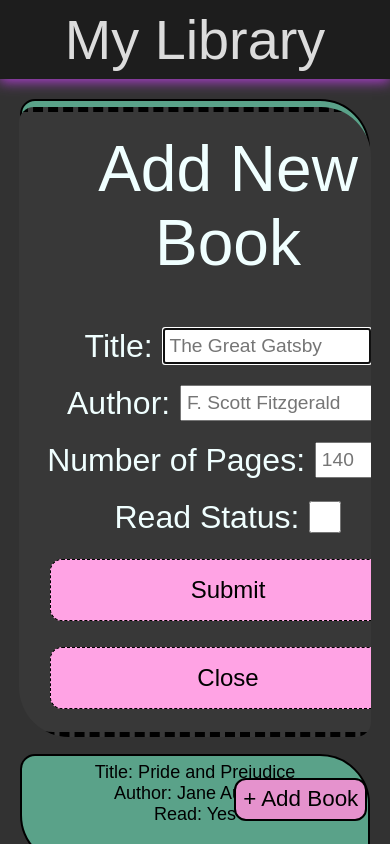
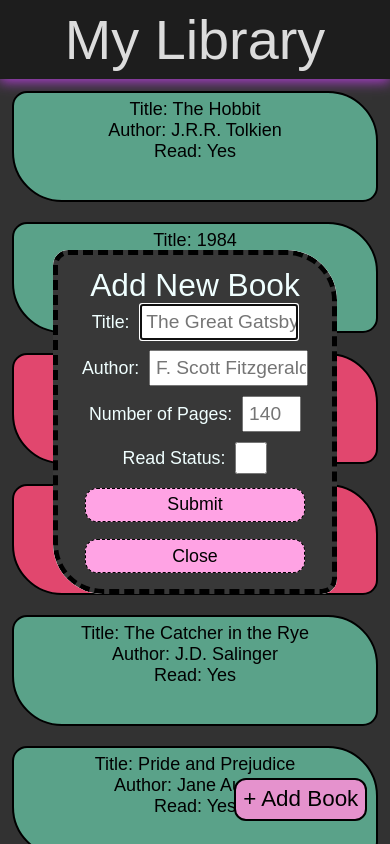
Before and after one commit to loopsc/project-library, a plain HTML site: page index.html in a window 390 px wide. Both pictures are taken after a click on the button "+ Add Book". Shown: the top 844 px of the page. Drawn offline with Linux system fonts and the light colour scheme; a web font is replaced by a local one.

Commit message:
Made website responsive to even smaller screens.
Min screen width size is 320px.
Changes to delete button on a card. Test required on mobile devices.
-Mobile devices can delete a card without expanding said card first by interacting with an invisible button.

```diff
--- a/script.js
+++ b/script.js
@@ -51,9 +51,9 @@ function displayLibrary() {
         read_status.classList.add("read_status");
         pages.textContent = `Read: ${book.readStatus ? "Yes" : "No"}`;
 
-        const editButton = document.createElement("button");
-        editButton.textContent = "🗑 Delete";
-        editButton.classList.add("card_edit_button");
+        const deleteButton = document.createElement("button");
+        deleteButton.textContent = "🗑 Delete";
+        deleteButton.classList.add("card_delete_button");
 
         if (!book.readStatus) {
             card.style.backgroundColor =
@@ -64,10 +64,10 @@ function displayLibrary() {
         card.appendChild(author);
         card.appendChild(pages);
         card.appendChild(read_status);
-        card.appendChild(editButton);
+        card.appendChild(deleteButton);
         container.appendChild(card);
 
-        editButton.addEventListener("click", () => {
+        deleteButton.addEventListener("click", () => {
             const bookID = card.getAttribute("data_id");
             const selectedBook = myLibrary.find((book) => book.id === bookID);
             removeBookFromLibrary(selectedBook)
--- a/styles.css
+++ b/styles.css
@@ -12,6 +12,12 @@
     margin: 0;
     padding: 0;
     font-family: "Winky Sans", sans-serif;
+}
+
+@media (max-width: 320px) {
+    html {
+        font-size: 10px;
+    }
 }
 
 body {
@@ -34,9 +40,9 @@ body {
 
 .card_container {
     display: grid;
-    grid-template-columns: repeat(auto-fit, minmax(350px, 1fr));
+    grid-template-columns: repeat(auto-fit, minmax(300px, 1fr));
     gap: 20px;
-    padding: 20px;
+    padding: 12px;
 }
 
 .card {
@@ -58,7 +64,7 @@ body {
 
 }
 
-.card_edit_button {
+.card_delete_button {
     width: 33%;
     height: 10%;
     background-color: transparent;
@@ -67,18 +73,20 @@ body {
     position: absolute;
     bottom: 15px;
     border-radius: 13px;
+    /* z-index: -1; */
 
-    opacity: 0;
+    visibility: hidden;
     pointer-events: none;
-    transition: opacity 0.3s ease, transform 0.3s ease;
+    transition: visibility 0.1s ease, transform 0.3s ease;
 }
 
-.card:hover .card_edit_button {
-    opacity: 1;
+.card:hover .card_delete_button {
+    visibility: visible;
     pointer-events: auto;
+    /* z-index: 1; */
 }
 
-.card_edit_button:hover {
+.card_delete_button:hover {
     cursor: pointer;
     transform: scale(1.3);
 }
@@ -116,9 +124,8 @@ body {
     display: flex;
     flex-direction: column;
     align-items: center;
-    gap: 3rem;
-    padding: 20px;
-    width: clamp(400px, 60vw,80vw);
+    padding: 12px;
+    width: clamp(250px, 60vw,80vw);
 
     background-color: var(--soft-black);
     border: 5px dashed black;
@@ -128,8 +135,8 @@ body {
 form {
     display: flex;
     flex-direction: column;
-    gap: 20px;
-    font-size: 2rem;
+    gap: 10px;
+    font-size:  calc(10px + 2vw);
     color: azure;
 }
 
@@ -141,19 +148,16 @@ form {
 }
 
 input {
-    width: 20vw;
+    /* width: 20vw; */
+    width: clamp(150px, 30vw, 380px);
     height: 2rem;
     padding-left: 0.3rem;
     font-size: 1.2rem;
 }
 
-input[type="text"] {
-    min-width: 200px;
-}
-
 input[type="number"] {
     width: 10vw;
-    min-width: 85px;
+    min-width: 50px;
 }
 
 input[type="checkbox"] {
@@ -167,23 +171,25 @@ input[type="checkbox"]:hover {
 .btn_submit,
 .btn_close {
     /* font-size: 24px; */
-    font-size: 1.5rem;
-    padding: 1rem;
+    font-size: calc(10px + 2vw);
+    padding: calc(2px + 1vw);
     margin: 0.2rem;
     background-color: var(--soft-pink);
     border: 1px dashed black;
     border-radius: 12px;
+    transition: transform 0.3 ease;
 }
 
 .btn_submit:hover,
 .btn_close:hover {
     cursor: pointer;
     background-color: var(--hard-pink);
-    font-size: 2rem;
+    /* font-size: 2rem; */
+    transform: scale(1.1);
 }
 
 .heading {
-    font-size: 4rem;
+    font-size: calc(20px + 3vw);
     color: azure;
     text-align: center;
 }
```
